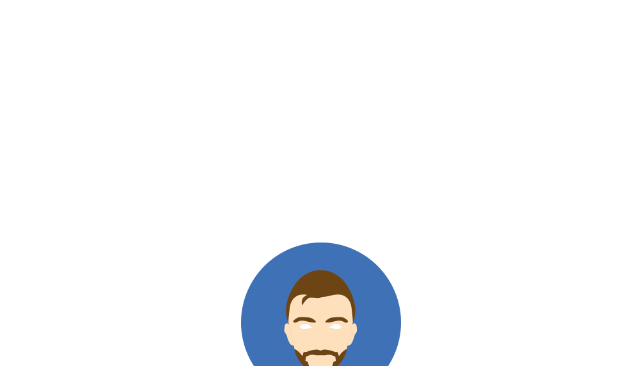
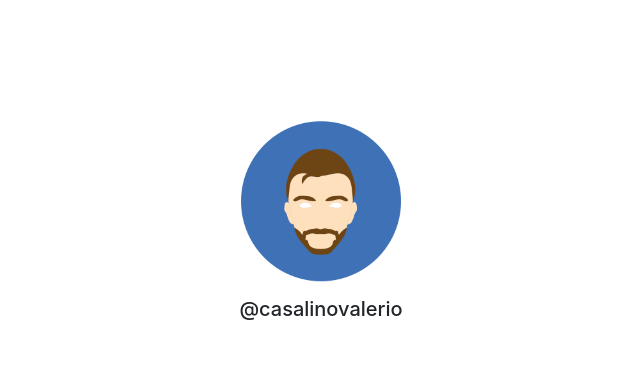
Before and after one commit to 5amu/readmylink, a plain HTML site: page index.html in a window 1280 px wide. Shown: the top 366 px of the page, without its empty margins (319-959 px from the left). Drawn offline with nearby package versions, Linux system fonts and the light colour scheme.

Commit message:
25% instead of 50% from top

```diff
--- a/index.html
+++ b/index.html
@@ -15,7 +15,7 @@
 
   <div class="container" style="position:relative">
     <div class="row">
-      <div class="col-lg-4 text-center" style="margin:0;position:absolute;top:50%;left:50%;-ms-transform: translate(-50%,50%);transform: translate(-50%,50%);">
+      <div class="col-lg-4 text-center" style="margin:0;position:absolute;top:50%;left:50%;-ms-transform: translate(-50%,25%);transform: translate(-50%,25%);">
           <img src="assets/avatar.png" alt="Avatar" style="width:10em;padding-bottom:1em">
           <h5 style="padding-bottom:2em"> @casalinovalerio </h5>
         <ul class="list-group">
```
